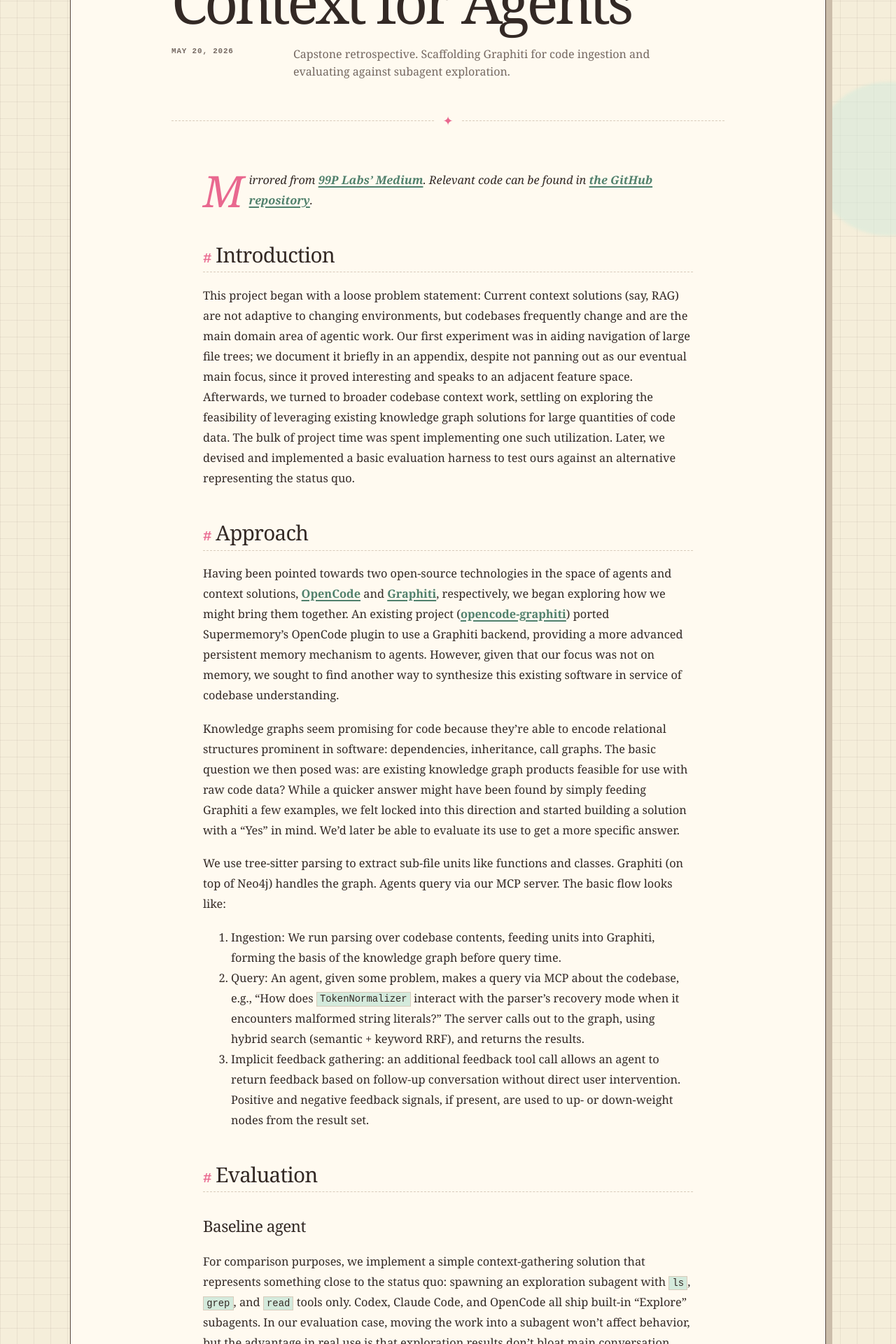
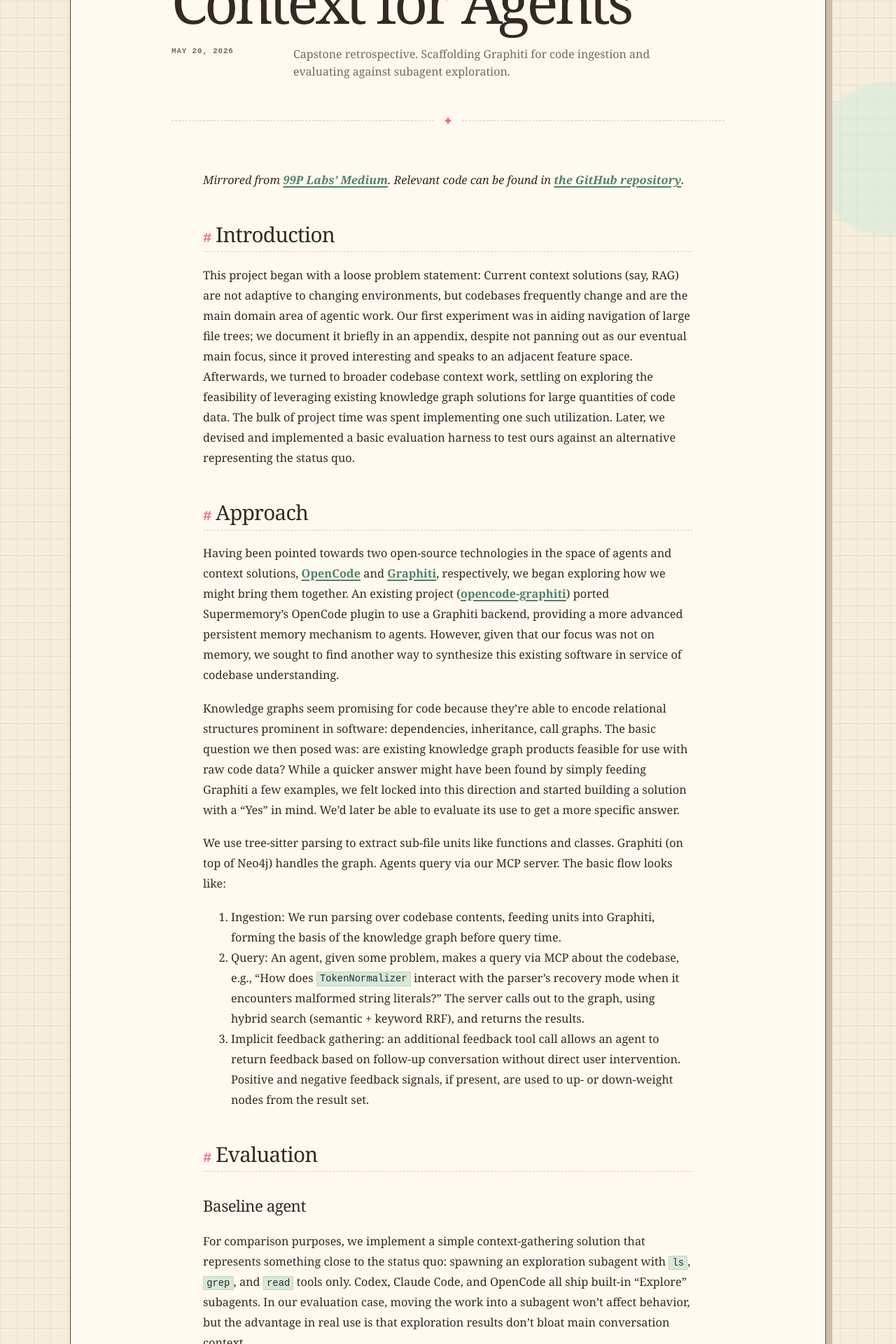
Before and after one commit to jackcml/personal-site, a Jekyll site: the page built from _posts/2026-05-20-existing-knowledge-graphs.md, in a window 1280 px wide. Shown: the part 527-2447 px from the top of the page at 70% size. Built offline with Jekyll 4.4.1, drawn with Linux system fonts in a browser that asks for light colours.

Commit message:
feat: configurable drop cap

```diff
--- a/_layouts/post.html
+++ b/_layouts/post.html
@@ -16,7 +16,7 @@ layout: default
 
   <div class="post-rule" aria-hidden="true"><span>✦</span></div>
 
-  <div class="content">
+  <div class="content{% unless page.drop_cap == false %} has-drop-cap{% endunless %}">
     {% if page.unpublished %}
       <p>This post isn’t published yet.</p>
     {% else %}
--- a/assets/css/site.css
+++ b/assets/css/site.css
@@ -858,7 +858,7 @@ a:focus-visible {
   line-height: 1.78;
 }
 
-.content > p:first-child::first-letter {
+.content.has-drop-cap > p:first-child::first-letter {
   float: left;
   margin: 0.1em 0.12em 0 0;
   color: var(--pink);
```
Also changed, not shown: _posts/2026-05-20-existing-knowledge-graphs.md (+1 -0 lines), README.md.
